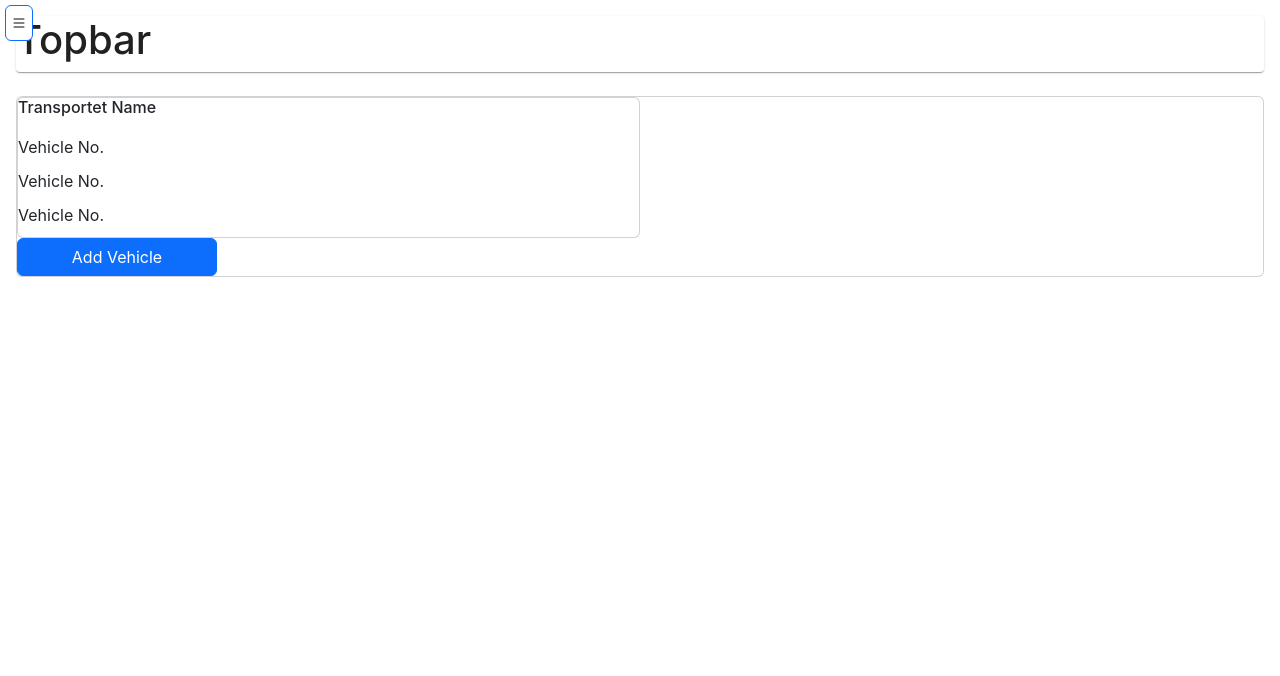
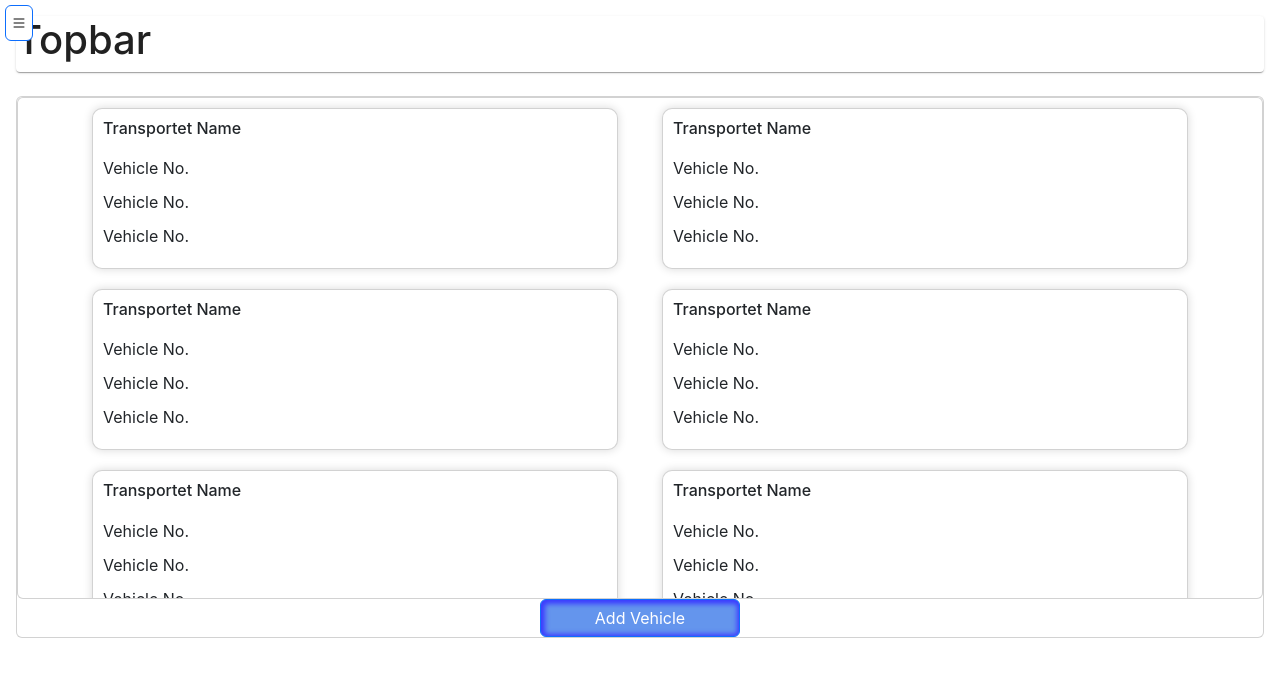
Before and after one commit to UchitChavda/Stone_App, a React (Create React App) app: page /vtrns in a window 1280 px wide. Shown: the top 676 px of the page. Built offline with nearby package versions, Linux system fonts and the light colour scheme.

Commit message:
view transport card ui change

```diff
--- a/src/Pages/ViewTransporter.jsx
+++ b/src/Pages/ViewTransporter.jsx
@@ -6,6 +6,7 @@ import { useState } from 'react';
 import Form from 'react-bootstrap/Form';
 import Col from 'react-bootstrap/Col';
 import Row from 'react-bootstrap/Row';
+import Container from 'react-bootstrap/Container';
 import Dropdown from 'react-bootstrap/Dropdown';
 import Table from 'react-bootstrap/Table';
 
@@ -25,8 +26,11 @@ function ViewTransporter() {
     return (
         <div style={{ marginTop: "1.5rem" }}>
             <Card>
+                <Card>
+                    <Container style={{ maxHeight: "500px", overflowY: 'scroll', overflowX: 'hidden' }}>
+                        <Row>
                             <Col sm='6'>
-                    <Card>
+                                <Card className='transCard'>
                                     <h6>Transportet Name</h6>
                                     <ul>
                                         <li>Vehicle No. </li>
@@ -35,8 +39,116 @@ function ViewTransporter() {
                                     </ul>
                                 </Card>
                             </Col>
-
-                <Button variant="primary" style={{ width: "200px" }} onClick={handleShow}>
+                            <Col sm='6'>
+                                <Card className='transCard'>
+                                    <h6>Transportet Name</h6>
+                                    <ul>
+                                        <li>Vehicle No. </li>
+                                        <li>Vehicle No. </li>
+                                        <li>Vehicle No. </li>
+                                    </ul>
+                                </Card>
+                            </Col>
+                        </Row>
+                        <Row>
+                            <Col sm='6'>
+                                <Card className='transCard'>
+                                    <h6>Transportet Name</h6>
+                                    <ul>
+                                        <li>Vehicle No. </li>
+                                        <li>Vehicle No. </li>
+                                        <li>Vehicle No. </li>
+                                    </ul>
+                                </Card>
+                            </Col>
+                            <Col sm='6'>
+                                <Card className='transCard'>
+                                    <h6>Transportet Name</h6>
+                                    <ul>
+                                        <li>Vehicle No. </li>
+                                        <li>Vehicle No. </li>
+                                        <li>Vehicle No. </li>
+                                    </ul>
+                                </Card>
+                            </Col>
+                        </Row>
+                        <Row>
+                            <Col sm='6'>
+                                <Card className='transCard'>
+                                    <h6>Transportet Name</h6>
+                                    <ul>
+                                        <li>Vehicle No. </li>
+                                        <li>Vehicle No. </li>
+                                        <li>Vehicle No. </li>
+                                    </ul>
+                                </Card>
+                            </Col>
+                            <Col sm='6'>
+                                <Card className='transCard'>
+                                    <h6>Transportet Name</h6>
+                                    <ul>
+                                        <li>Vehicle No. </li>
+                                        <li>Vehicle No. </li>
+                                        <li>Vehicle No. </li>
+                                    </ul>
+                                </Card>
+                            </Col>
+                        </Row>
+                        <Row>
+                            <Col sm='6'>
+                                <Card className='transCard'>
+                                    <h6>Transportet Name</h6>
+                                    <ul>
+                                        <li>Vehicle No. </li>
+                                        <li>Vehicle No. </li>
+                                        <li>Vehicle No. </li>
+                                    </ul>
+                                </Card>
+                            </Col>
+                            <Col sm='6'>
+                                <Card className='transCard'>
+                                    <h6>Transportet Name</h6>
+                                    <ul>
+                                        <li>Vehicle No. </li>
+                                        <li>Vehicle No. </li>
+                                        <li>Vehicle No. </li>
+                                    </ul>
+                                </Card>
+                            </Col>
+                        </Row>
+                        <Row>
+                            <Col sm='6'>
+                                <Card className='transCard'>
+                                    <h6>Transportet Name</h6>
+                                    <ul>
+                                        <li>Vehicle No. </li>
+                                        <li>Vehicle No. </li>
+                                        <li>Vehicle No. </li>
+                                    </ul>
+                                </Card>
+                            </Col>
+                            <Col sm='6'>
+                                <Card className='transCard'>
+                                    <h6>Transportet Name</h6>
+                                    <ul>
+                                        <li>Vehicle No. </li>
+                                        <li>Vehicle No. </li>
+                                        <li>Vehicle No. </li>
+                                    </ul>
+                                </Card>
+                            </Col>
+                        </Row>
+                    </Container>
+                </Card>
+                <Button
+                    id='addVehBut'
+                    variant="primary"
+                    style={{
+                        width: "200px",
+                        justifySelf: 'center',
+                        alignSelf: 'center',
+                    }}
+                    onClick={handleShow}>
                     Add Vehicle
                 </Button>
 
--- a/src/index.css
+++ b/src/index.css
@@ -50,3 +50,20 @@ ul.hover-list li:hover {
 ul.hover-list li:not(:hover) {
   opacity: 0.4;
 }
+
+.transCard {
+  margin: 10px;
+  padding : 10px;
+  border-radius: 10px;
+  /* box-shadow: 2px 2px 10px 0.5px rgb(144, 144, 144) , 0.1px 0.1px 5px 0.1px grey inset; */
+  box-shadow:  0px 0px 10px 0px rgb(217, 217, 217) ;
+}
+
+#addVehBut {
+  background-color: cornflowerblue;
+  box-shadow: 1px 1px 5px 3px inset rgb(59, 59, 255)
+}
+
+#addVehBut:hover {
+  box-shadow: 0px 0px 0px 0px inset rgb(22, 22, 193);
+}
```
Lines whose indentation alone changed are shown as unchanged.
